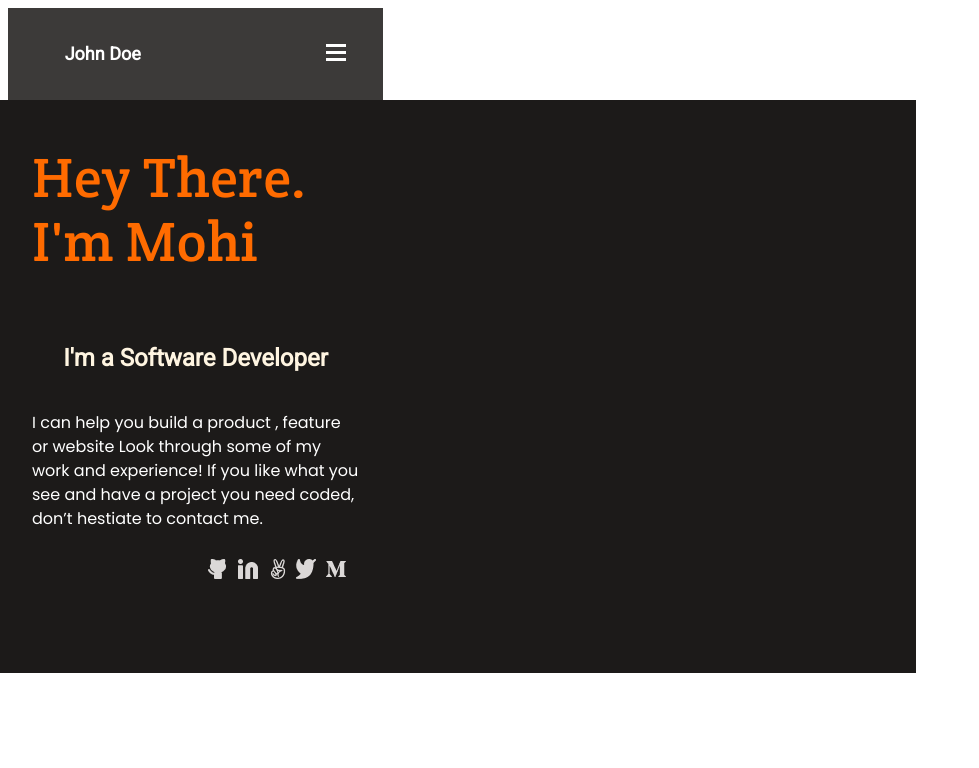
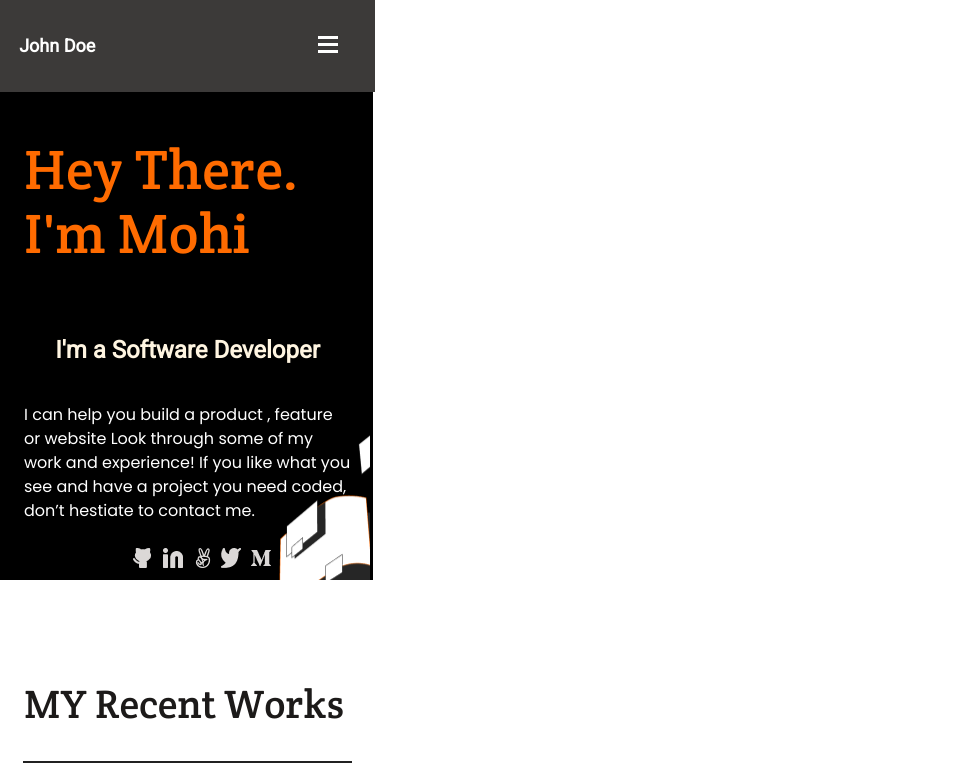
Before and after one commit to mohisa302/Portfolio, a website: page index.html in a window 1280 px wide. Shown: the top 768 px of the page, without its empty margins (0-979 px from the left). Drawn offline with Linux system fonts and the light colour scheme.

Commit message:
Update css|realign

```diff
--- a/index.html
+++ b/index.html
@@ -12,7 +12,7 @@
 
             <header class="main-header">
                 <a href="#" class="header-text">John Doe</a>
-                <!--
+            <!--
                 <div class="desktop-header">
                     <div>Protofilio</div>
                     <div> About</div>
@@ -33,6 +33,7 @@
             <h2 class="job-title">I'm a Software Developer</h2>
             <p class="regular-text">I can help you build a product , feature or website Look through some of my work and experience! If you like what you see and have a project you need coded,
                 don’t hestiate to contact me.</p>
+                <div class="social-media">
                     <ul class="icon">
                         <li>
                         <a href="https://github.com/mohisa302">
--- a/style.css
+++ b/style.css
@@ -4,6 +4,13 @@
 
 html {
   box-sizing: border-box;
+}
+
+html,
+body {
+  width: 100%;
+  height: 100%;
+  overflow-x: hidden;
   padding: 0;
   margin: 0;
 }
@@ -22,21 +29,22 @@ html {
   background-image: url("/img/back2.png");
   background-repeat: no-repeat;
   display: flex;
+  flex-direction: column;
+  /* padding: 30px 24px; */
+  height: 590;
+  width: 379px;
   align-items: center;
-  flex-direction: column;
-  width: 375px;
-  top: 92px;
 }
 
 main {
+  padding: 0;
   margin: 0;
-  padding: 0;
   width: 375px;
   height: 6715px;
   display: flex;
   flex-direction: column;
+  background-color: white;
   align-items: center;
-  background-color: white;
 }
 
 .main-title {
@@ -48,6 +56,7 @@ main {
   line-height: 64px;
   letter-spacing: 0.37px;
   color: #ff6b00;
+  flex: none;
 }
 
 .job-title {
@@ -72,7 +81,6 @@ main {
 }
 
 .regular-text {
-  margin-bottom: 10px;
   width: 327px;
   font-family: 'Poppins', sans-serif;
   font-style: normal;
@@ -92,7 +100,7 @@ main {
   align-items: center;
   text-align: center;
   color: #fff;
-  padding-left: 15%;
+  padding-left: 5%;
   font-family: 'Roboto', sans-serif;
 }
 
@@ -109,8 +117,6 @@ ul {
 }
 
 .social-media-under {
-  margin-top: 5px;
-  margin-left: 40px;
   width: 200px;
   height: 40px;
   display: flex;
@@ -119,6 +125,7 @@ ul {
 }
 
 .icon {
+  /* flex-grow: 1; */
   width: 26px;
   height: 26px;
   display: flex;
@@ -654,15 +661,3 @@ label {
   width: 90px;
   text-align: right;
 }
-
-@media (min-width: 768px) {
-
-  .page1 {
-    background-image: url(img/desktop-ver.png);
-    width: 1440px;
-    height: 870px;
-    top: 0px;
-    background: #1C1A19;
-  }
-
-}
```
